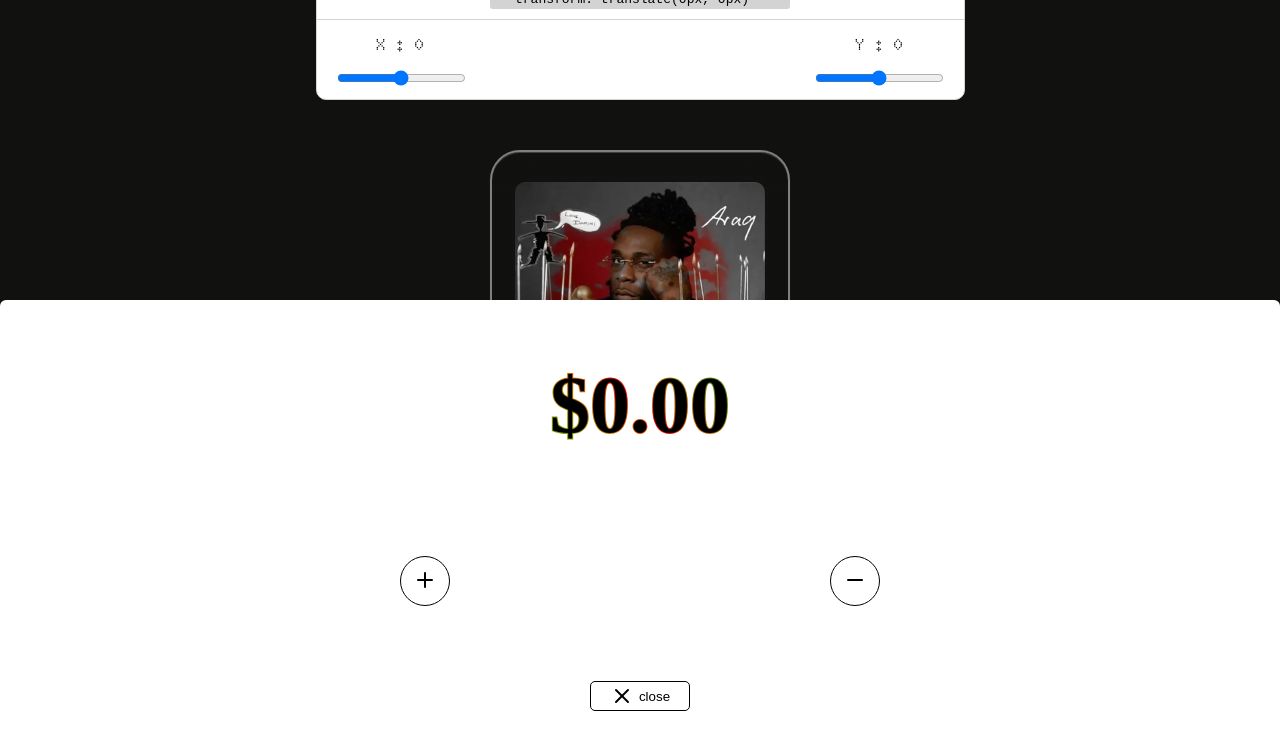
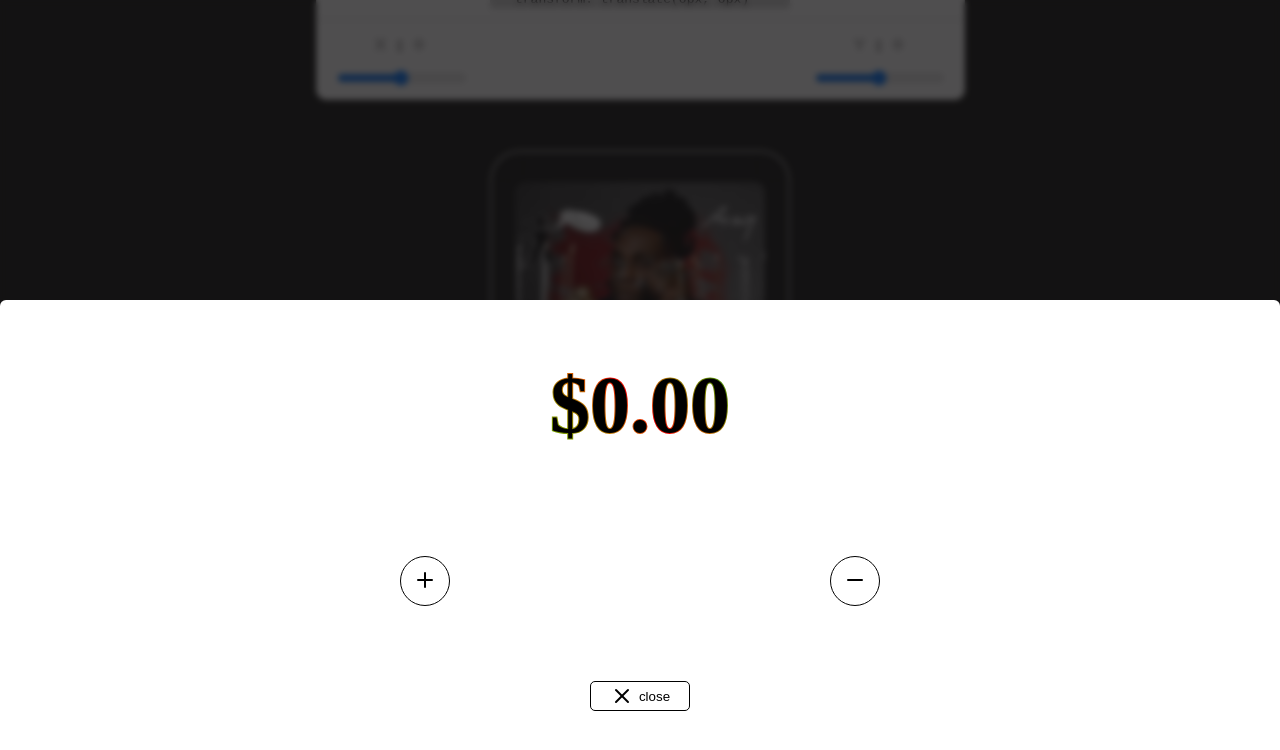
Before and after one commit to Genesispro-maker/ui-playground, a React (Vite) app in the folder ui/: page / in a window 1280 px wide. Both pictures are taken after a click on the button "open drawer". Shown: the part 538-1288 px from the top of the page. Built offline with nearby package versions, Linux system fonts and the light colour scheme.

Commit message:
Update index.tsx

```diff
--- a/ui/src/components/drawer/index.tsx
+++ b/ui/src/components/drawer/index.tsx
@@ -13,13 +13,17 @@ export const Drawer = ({handleClose, children} : {handleClose: () => void, child
    return createPortal(
        <div className={`${styles.wrapper}`}>
 
-      <div className={styles.drawer}>
+      <div className={styles.backdrop} />
 
-      <div className={styles.random} />
+           <div className={styles.drawer}>
+
+            <div className={styles.random} />
+
              {children}
+
           <button className={styles.closeButton} onClick={() => handleCloseDrawer()}><X />close</button>
 
-        </div>
+           </div>
     </div>, document.querySelector("#drawer")!
 )
 }
```
